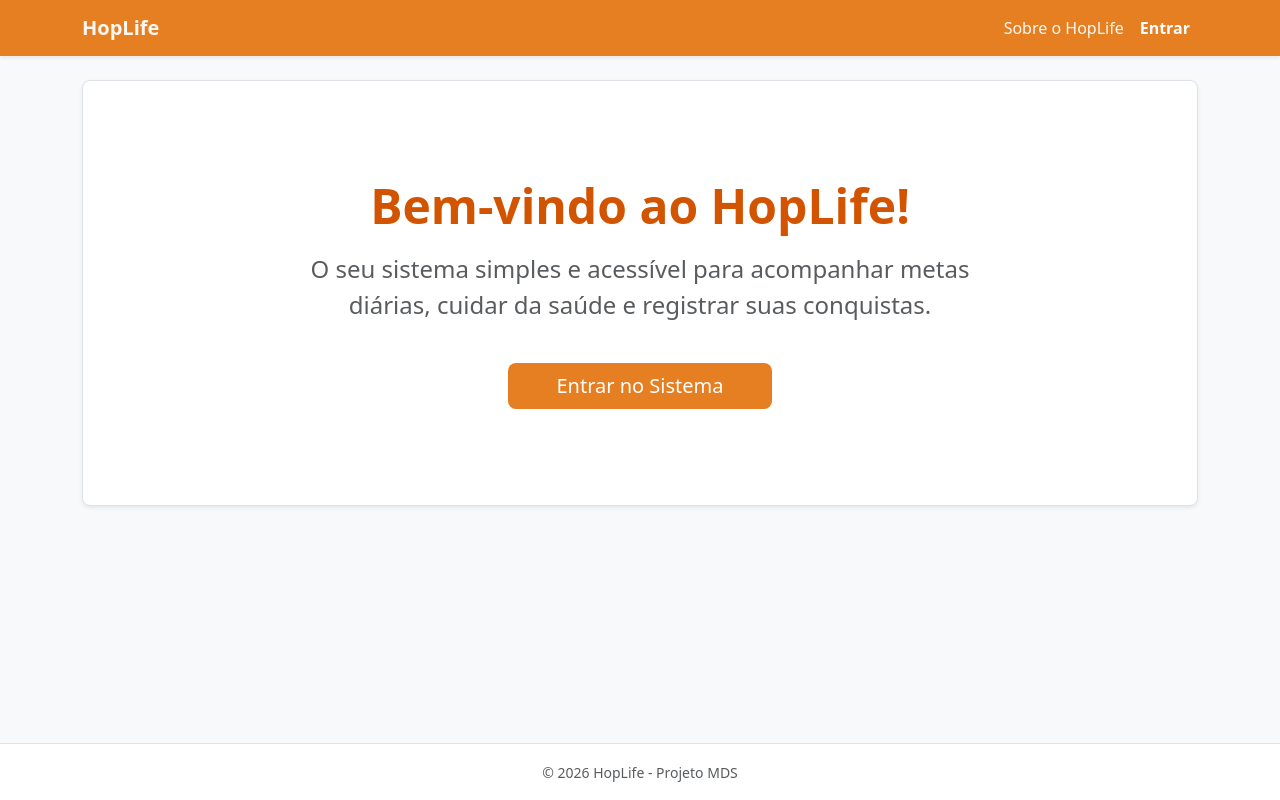
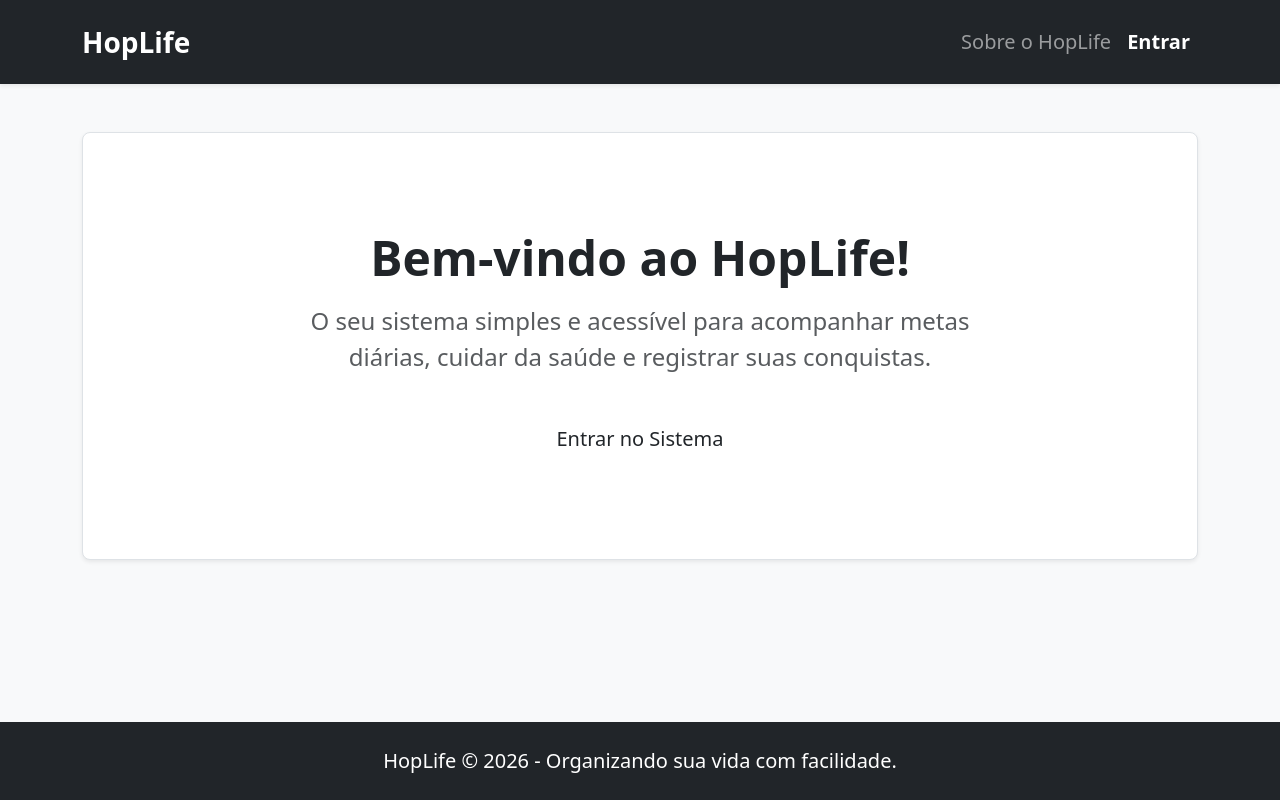
Before and after one commit to FGA0138-MDS-Ajax/2026.1-Hopper, a Django app: page / in a window 1280 px wide. Run offline with Django 5.2, Linux system fonts and the light colour scheme.

Commit message:
feat: cria template base com bootstrap e alto contraste

```diff
--- a/core/templates/base.html
+++ b/core/templates/base.html
@@ -3,65 +3,50 @@
 <head>
     <meta charset="UTF-8">
     <meta name="viewport" content="width=device-width, initial-scale=1.0">
-    <title>HopLife</title>
-    <link href="https://cdn.jsdelivr.net/npm/bootstrap@5.3.3/dist/css/bootstrap.min.css" rel="stylesheet">
-    <style>
-        .bg-warm {
-            background-color: #E67E22 !important;
-        }
-        .text-warm {
-            color: #D35400 !important;
-        }
-        .btn-warm {
-            background-color: #E67E22;
-            color: white;
-            border: none;
-        }
-        .btn-warm:hover {
-            background-color: #D35400;
-            color: white;
-        }
-        /* Ajuste para o texto da navbar ficar bem legível no fundo laranja */
-        .navbar-dark .navbar-nav .nav-link, .navbar-dark .navbar-brand {
-            color: rgba(255, 255, 255, 0.95);
-        }
-    </style>
+
+    <title>HopLife - Gestão de Metas</title>
+
+    <link href="https://cdn.jsdelivr.net/npm/bootstrap@5.3.3/dist/css/bootstrap.min.css" rel="stylesheet" integrity="sha384-QWTKZyjpPEjISv5WaRU9OFeRpok6YctnYmDr5pNlyT2bRjXh0JMhjY6hW+ALEwIH" crossorigin="anonymous">
 </head>
 <body class="bg-light d-flex flex-column min-vh-100">
 
-    <nav class="navbar navbar-expand-lg navbar-dark bg-warm mb-4 shadow-sm">
+    <nav class="navbar navbar-expand-lg navbar-dark bg-dark py-3 shadow-sm">
         <div class="container">
-            <a class="navbar-brand fw-bold" href="/">HopLife</a>
-            <button class="navbar-toggler" type="button" data-bs-toggle="collapse" data-bs-target="#navbarNav">
+            <a class="navbar-brand fw-bold fs-3" href="/">HopLife</a>
+
+            <button class="navbar-toggler" type="button" data-bs-toggle="collapse" data-bs-target="#navbarNav" aria-controls="navbarNav" aria-expanded="false" aria-label="Alternar navegação">
                 <span class="navbar-toggler-icon"></span>
             </button>
+
             <div class="collapse navbar-collapse" id="navbarNav">
                 <ul class="navbar-nav ms-auto">
+
                     {% if user.is_authenticated %}
-                        <li class="nav-item"><a class="nav-link" href="#">Minhas Metas</a></li>
-                        <li class="nav-item"><a class="nav-link" href="#">Conquistas</a></li>
-                        <li class="nav-item"><a class="nav-link text-warning fw-bold" href="/usuarios/logout/">Sair</a></li>
+                        <li class="nav-item"><a class="nav-link fs-5" href="#">Minhas Metas</a></li>
+                        <li class="nav-item"><a class="nav-link fs-5" href="#">Conquistas</a></li>
+                        <li class="nav-item"><a class="nav-link text-warning fw-bold fs-5" href="/usuarios/logout/">Sair</a></li>
 
                     {% else %}
-                        <li class="nav-item"><a class="nav-link" href="#">Sobre o HopLife</a></li>
-                        <li class="nav-item"><a class="nav-link text-white fw-bold" href="/usuarios/login/">Entrar</a></li>
+                        <li class="nav-item"><a class="nav-link fs-5" href="#">Sobre o HopLife</a></li>
+                        <li class="nav-item"><a class="nav-link text-white fw-bold fs-5" href="/usuarios/login/">Entrar</a></li>
                     {% endif %}
+
                 </ul>
             </div>
         </div>
     </nav>
 
-    <main class="container flex-grow-1">
+    <main class="container mt-5 flex-grow-1">
         {% block conteudo %}
         {% endblock %}
     </main>
 
-    <footer class="bg-white border-top text-center py-3 mt-4 text-muted">
+    <footer class="bg-dark text-white text-center py-4 mt-auto">
         <div class="container">
-            <small>&copy; 2026 HopLife - Projeto MDS</small>
+            <p class="mb-0 fs-5">HopLife &copy; 2026 - Organizando sua vida com facilidade.</p>
         </div>
     </footer>
 
-    <script src="https://cdn.jsdelivr.net/npm/bootstrap@5.3.3/dist/js/bootstrap.bundle.min.js"></script>
+    <script src="https://cdn.jsdelivr.net/npm/bootstrap@5.3.3/dist/js/bootstrap.bundle.min.js" integrity="sha384-YvpcrYf0tY3lHB60NNkmXc5s9fDVZLESaAA55NDzOxhy9GkcIdslK1eN7N6jIeHz" crossorigin="anonymous"></script>
 </body>
 </html>
```
